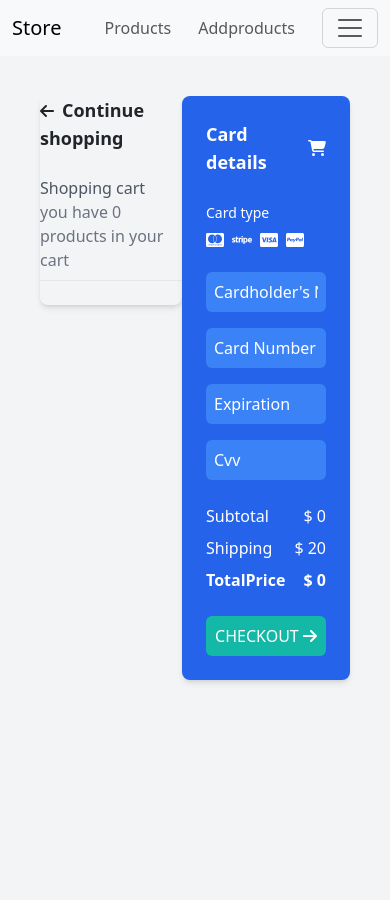
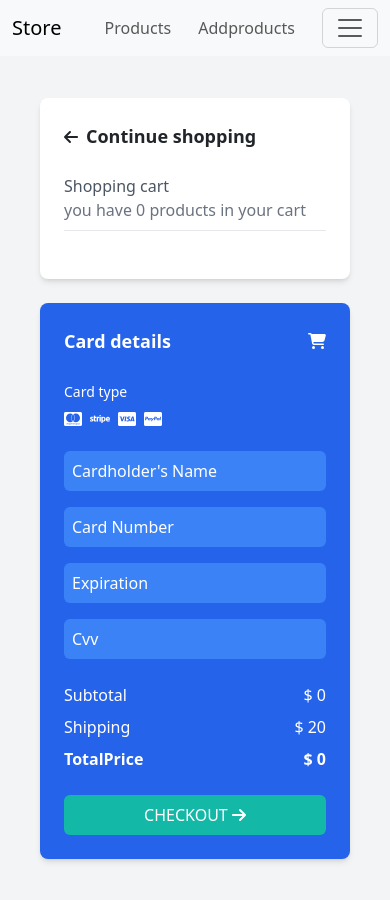
Before and after one commit to codeBase-life/Store, a React (Vite) app: page /cart in a window 390 px wide. Built offline with nearby package versions, Linux system fonts and the light colour scheme.

Commit message:
still added responsiveness

```diff
--- a/src/CartComponents/CartPayment.jsx
+++ b/src/CartComponents/CartPayment.jsx
@@ -27,8 +27,8 @@ function CartPayment() {
   });
 
   return (
-    <div className="flex justify-center items-start p-10  min-h-screen sm:p-6 md:p-10 bg-gray-100">
-      <div className=" w-full sm:w-3/4 md:w-2/3 bg-whitep-4 sm:p-6 md:p-8 rounded-lg shadow-md">
+    <div className="flex flex-col sm:flex-row justify-center items-start p-10 min-h-screen sm:p-6 md:p-10 bg-gray-100">
+      <div className="w-full sm:w-3/4 md:w-2/3 bg-white p-4 sm:p-6 md:p-8 rounded-lg shadow-md mb-6 sm:mb-0">
         <div className="flex items-center mb-4">
           <Link to="/">
             <FontAwesomeIcon icon={faArrowLeft} />
@@ -63,7 +63,7 @@ function CartPayment() {
           </div>
         ))}
       </div>
-      <div className="w-full sm:w-2/3 md:w-1/2 lg:w-1/3 ml-0 sm:ml-6 bg-blue-600 p-4 sm:p-6 rounded-lg shadow-md text-white">
+      <div className="w-full sm:w-2/3 md:w-1/2 lg:w-1/3 bg-blue-600 p-4 sm:p-6 rounded-lg shadow-md text-white">
         <div className="flex items-center mb-4">
           <span className="text-lg font-semibold">Card details</span>
           <span className="ml-auto rounded-full">
```
